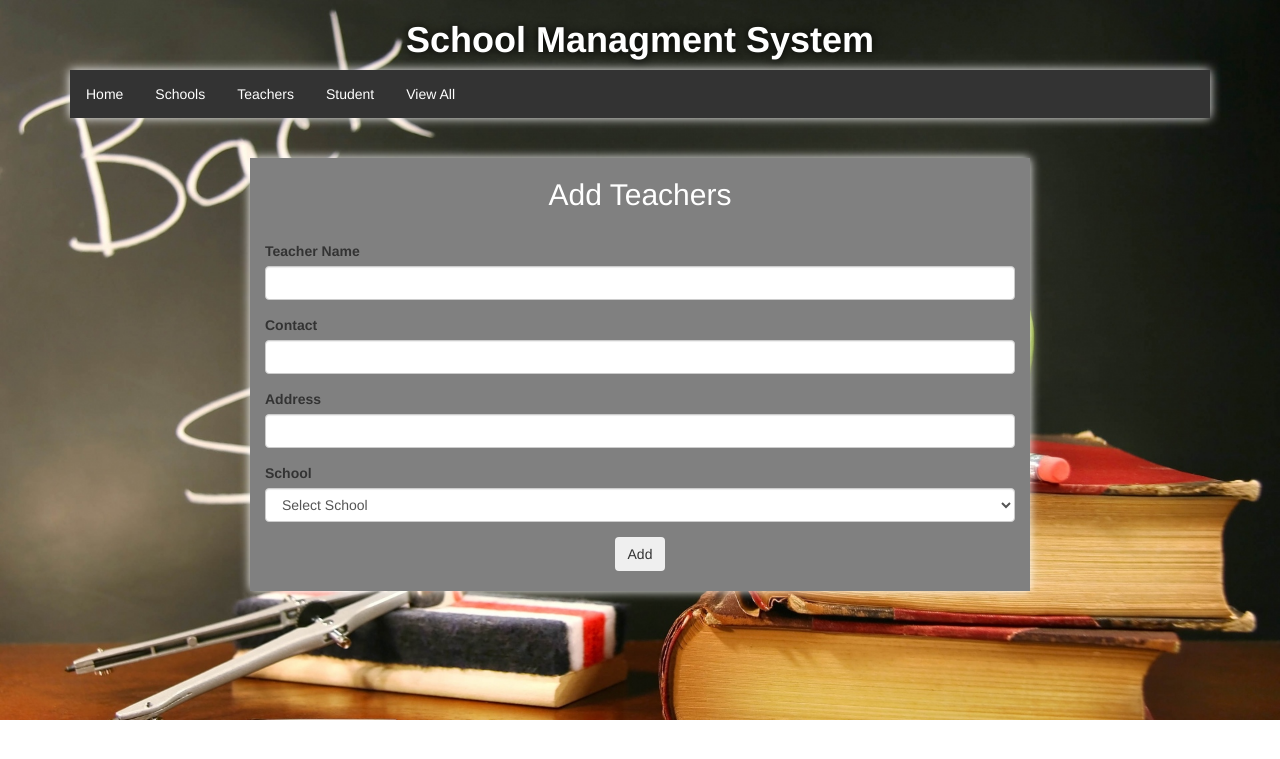
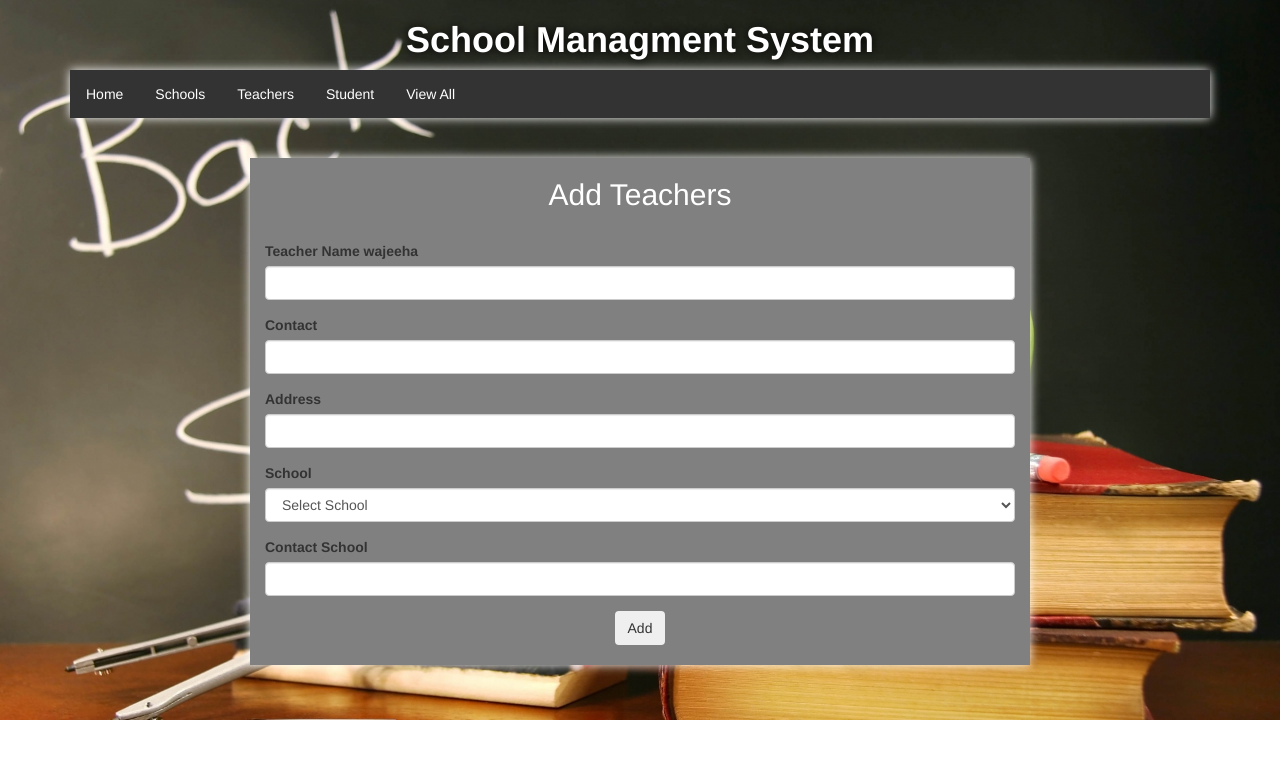
Before and after one commit to muhammadwaseem00/web-Project, a PHP site: page /teacher.php in a window 1280 px wide. Shown: the top 759 px of the page. Run offline with PHP 8.4, Linux system fonts and the light colour scheme; data comes from the database, SQL or seed files in the repository.

Commit message:
teacher  table changes

```diff
--- a/teacher.php
+++ b/teacher.php
@@ -13,18 +13,18 @@
     <form method="post">
 
     <div class="form-group">
-    <label> Teacher Name</label>
+    <label> Teacher Name wajeeha </label>
     <input type="text" name="name" class="form-control" required>
     </div>
 
      <div class="form-group">
     <label>Contact</label>
-    <input type="text" name="address" class="form-control" required>
+    <input type="text" name="contact" class="form-control" required>
     </div>
 
      <div class="form-group">
     <label> Address</label>
-    <input type="text" name="contact" class="form-control" required>
+    <input type="text" name="adress2" class="form-control" required>
     </div>
 
 
@@ -52,6 +52,13 @@
     </select>
     </div>
 
+
+    <div class="form-group">
+    <label>Contact School</label>
+    <input type="text" name="wajeeha" class="form-control" required>
+    </div>
+
+
         <center> <input type="submit" name="sub" value="Add" class="btn ">  </center>
         <br>
     </form>
@@ -64,11 +71,14 @@
 
 if(isset($_POST['sub'])){
     $name = $_POST['name'];
-    $addrss= $_POST['address'];
+    $addrss= $_POST['adress2'];
     $contact = $_POST['contact'];
     $school = $_POST['school'];
+    $location7= 'xyz';
+    $abc= '';
 
-    $query = "insert into teacher(name , address, contact , school_id) values('$name' , '$addrss', '$contact' , '$school')";
+
+    $query = "insert into teacher(name , address, contact , school_id,location_home_town) values('$name' , '$addrss', '$contact' , '$school','$location7')";
     $result = mysqli_query($connection , $query);
 
     if(!$result){
```
